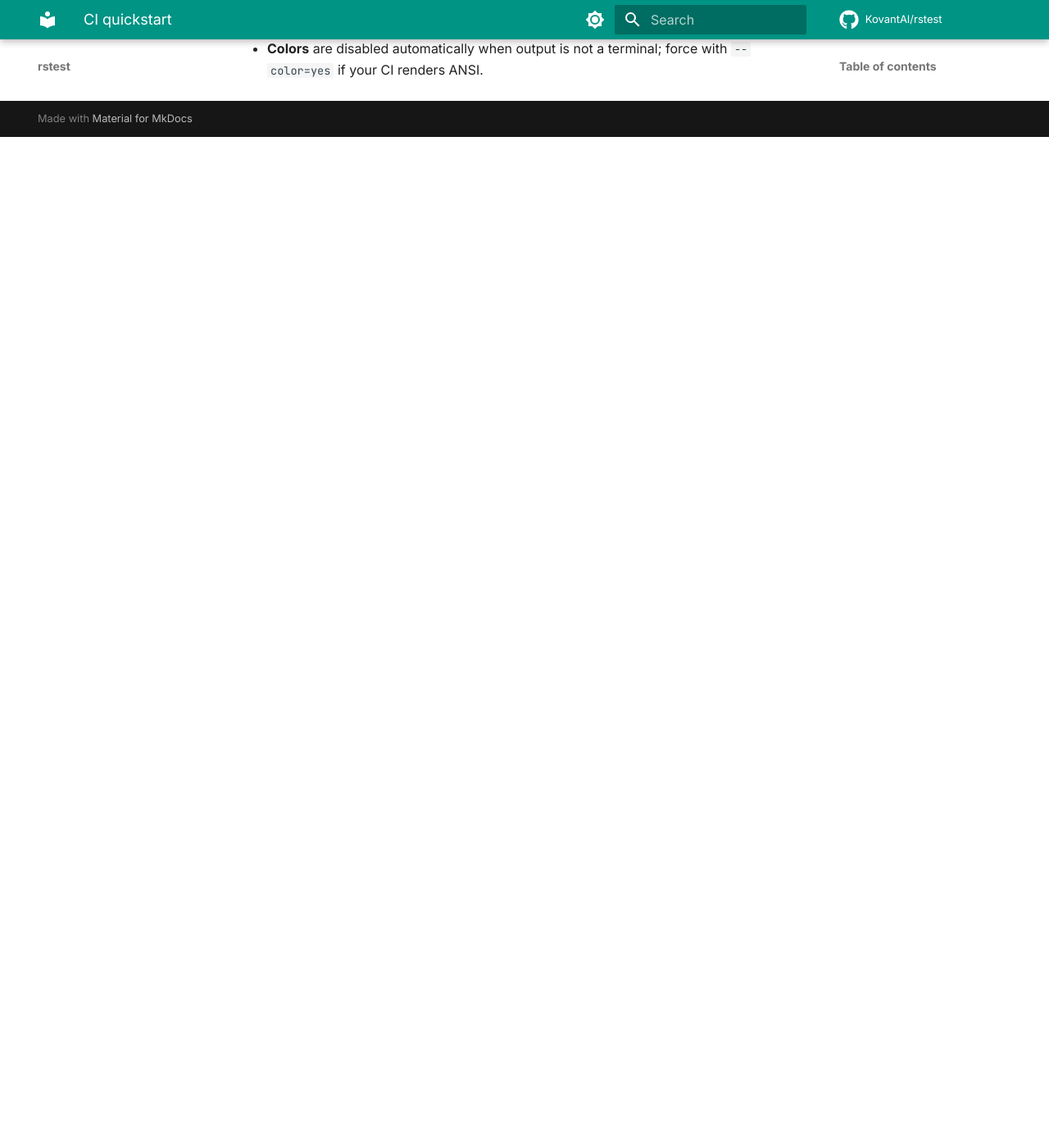
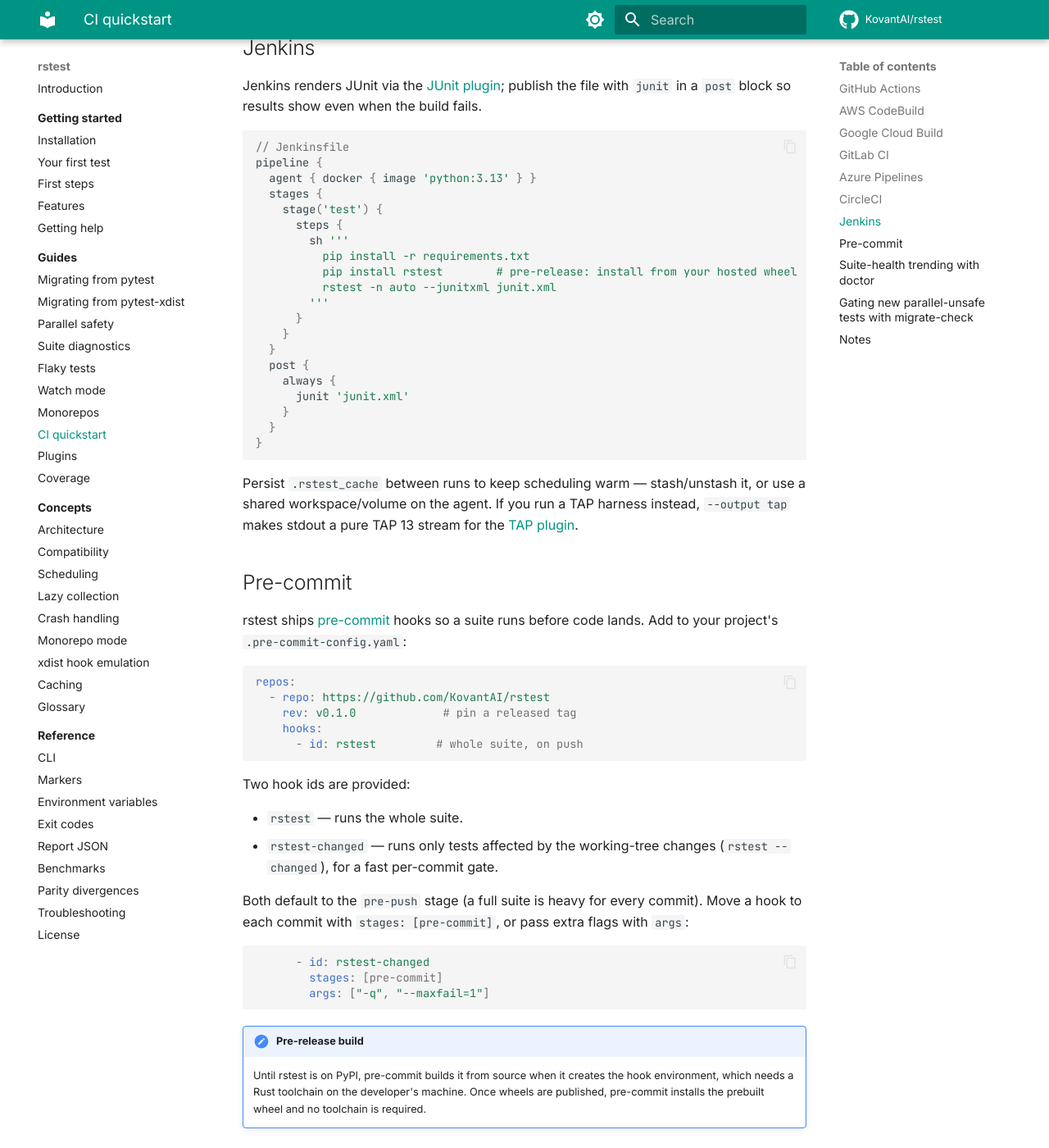
Before and after one commit to KovantAI/rstest, an MkDocs documentation site: the page built from docs/guides/ci-quickstart.md, in a window 1280 px wide and 1400 px high, scrolled down 4988 px. Shown: the whole window at 82% size. Built offline with MkDocs 1.6.1 and Material for MkDocs 9.7.7, drawn with Linux system fonts in a browser that asks for light colours; comment, search, counter and statistics services are not loaded; before the commit the page ends 5155 px from its top, so only the background shows below that; some of the changed text lies outside the part shown.

Commit message:
update docs and prehook

````diff
--- a/docs/guides/ci-quickstart.md
+++ b/docs/guides/ci-quickstart.md
@@ -132,6 +132,188 @@
 stays clean; the JUnit file is the machine-readable surface for any
 downstream test-reporting tool.
 
+## GitLab CI
+
+GitLab reads JUnit from the `artifacts:reports:junit` key to render the
+[test report](https://docs.gitlab.com/ci/testing/unit_test_reports/) and
+per-MR diff. `--output gitlab` additionally folds each failure into a
+[collapsible section](https://docs.gitlab.com/ci/jobs/job_logs/#custom-collapsible-sections)
+so the job log stays readable.
+
+```yaml
+# .gitlab-ci.yml
+test:
+  image: python:3.13
+  # Persist the duration cache between runs (keyed per branch).
+  cache:
+    key: rstest-$CI_COMMIT_REF_SLUG
+    paths:
+      - .rstest_cache/
+  before_script:
+    - pip install -r requirements.txt
+    - pip install rstest        # pre-release: install from your hosted wheel
+  script:
+    - rstest -n auto --output gitlab --junitxml junit.xml
+  artifacts:
+    when: always
+    paths:
+      - junit.xml
+    reports:
+      junit: junit.xml
+```
+
+`-n auto` uses the runner's cores; size the runner (or set `-n <k>`) to
+the parallelism you want. For a monorepo root, glob `junit.*.xml` in
+`artifacts:paths` and widen the cache to `**/.rstest_cache/`.
+
+## Azure Pipelines
+
+`--output azure` emits an `##vso[task.logissue]` per failing test, which
+Azure surfaces as an inline issue on the file in the PR. Publish the
+JUnit with the
+[`PublishTestResults`](https://learn.microsoft.com/azure/devops/pipelines/tasks/reference/publish-test-results-v2)
+task for the run's Tests tab.
+
+```yaml
+# azure-pipelines.yml
+pool:
+  vmImage: ubuntu-latest
+
+steps:
+  - task: UsePythonVersion@0
+    inputs:
+      versionSpec: "3.13"
+
+  # Persist the duration cache between runs.
+  - task: Cache@2
+    inputs:
+      key: 'rstest | "$(Agent.OS)" | "$(Build.SourceBranchName)"'
+      restoreKeys: |
+        rstest | "$(Agent.OS)"
+      path: .rstest_cache
+
+  - script: |
+      pip install -r requirements.txt
+      pip install rstest        # pre-release: install from your hosted wheel
+      rstest -n auto --output azure --junitxml junit.xml
+    displayName: test
+
+  - task: PublishTestResults@2
+    condition: always()
+    inputs:
+      testResultsFormat: JUnit
+      testResultsFiles: junit.xml
+```
+
+## CircleCI
+
+CircleCI has no log-side annotation protocol, so there is no dedicated
+`--output` style — the integration surface is the JUnit file, consumed by
+[`store_test_results`](https://circleci.com/docs/collect-test-data/) for
+the Tests tab and flaky-test detection.
+
+```yaml
+# .circleci/config.yml
+version: 2.1
+jobs:
+  test:
+    docker:
+      - image: cimg/python:3.13
+    steps:
+      - checkout
+      # Persist the duration cache between runs.
+      - restore_cache:
+          keys:
+            - rstest-{{ .Branch }}
+            - rstest-
+      - run: pip install -r requirements.txt
+      - run: pip install rstest       # pre-release: install from your hosted wheel
+      - run: rstest -n auto --junitxml test-results/junit.xml
+      - store_test_results:
+          path: test-results
+      - save_cache:
+          key: rstest-{{ .Branch }}-{{ .Revision }}
+          paths:
+            - .rstest_cache
+workflows:
+  ci:
+    jobs:
+      - test
+```
+
+`-n auto` uses the resource-class vCPUs; pick a larger class for more
+parallelism. Point `store_test_results` at a directory (not a single
+file) so a monorepo's `junit.*.xml` are all collected.
+
+## Jenkins
+
+Jenkins renders JUnit via the [JUnit
+plugin](https://plugins.jenkins.io/junit/); publish the file with
+`junit` in a `post` block so results show even when the build fails.
+
+```groovy
+// Jenkinsfile
+pipeline {
+  agent { docker { image 'python:3.13' } }
+  stages {
+    stage('test') {
+      steps {
+        sh '''
+          pip install -r requirements.txt
+          pip install rstest        # pre-release: install from your hosted wheel
+          rstest -n auto --junitxml junit.xml
+        '''
+      }
+    }
+  }
+  post {
+    always {
+      junit 'junit.xml'
+    }
+  }
+}
+```
+
+Persist `.rstest_cache` between runs to keep scheduling warm — stash/unstash
+it, or use a shared workspace/volume on the agent. If you run a TAP harness
+instead, `--output tap` makes stdout a pure TAP 13 stream for the [TAP
+plugin](https://plugins.jenkins.io/tap/).
+
+## Pre-commit
+
+rstest ships [pre-commit](https://pre-commit.com) hooks so a suite runs
+before code lands. Add to your project's `.pre-commit-config.yaml`:
+
+```yaml
+repos:
+  - repo: https://github.com/KovantAI/rstest
+    rev: v0.1.0             # pin a released tag
+    hooks:
+      - id: rstest         # whole suite, on push
+```
+
+Two hook ids are provided:
+
+- `rstest` — runs the whole suite.
+- `rstest-changed` — runs only tests affected by the working-tree changes
+  (`rstest --changed`), for a fast per-commit gate.
+
+Both default to the `pre-push` stage (a full suite is heavy for every
+commit). Move a hook to each commit with `stages: [pre-commit]`, or pass
+extra flags with `args`:
+
+```yaml
+      - id: rstest-changed
+        stages: [pre-commit]
+        args: ["-q", "--maxfail=1"]
+```
+
+!!! note "Pre-release build"
+    Until rstest is on PyPI, pre-commit builds it from source when it
+    creates the hook environment, which needs a Rust toolchain on the
+    developer's machine. Once wheels are published, pre-commit installs
+    the prebuilt wheel and no toolchain is required.
+
 ## Suite-health trending with doctor
 
 `--doctor-json` writes the doctor analysis as a versioned JSON document
````
Also changed, not shown: .pre-commit-hooks.yaml (added, +36 -0 lines), docs/guides/index.md (+1 -1 lines).
